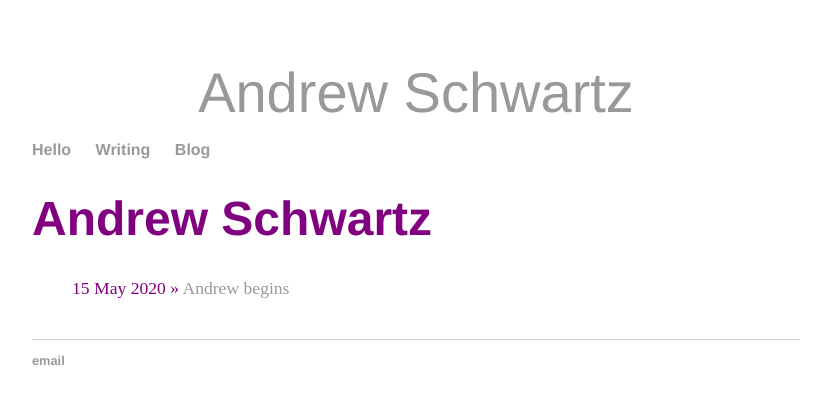
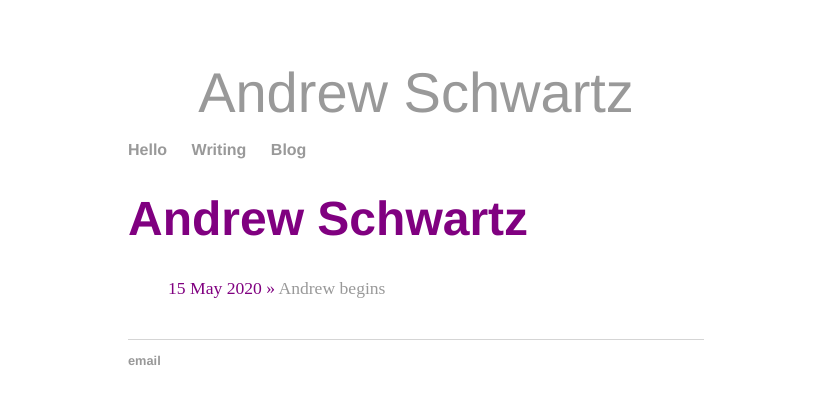
Before and after one commit to aonschwartz/aonschwartz.github.io, a Jekyll site: the page built from blog/index.html, in a window 1280 px wide. Shown: the top 404 px of the page, without its empty margins (224-1055 px from the left). Built offline with Jekyll 4.4.1, drawn with Linux system fonts in a browser that asks for light colours.

Commit message:
Update main.css

```diff
--- a/css/main.css
+++ b/css/main.css
@@ -1,6 +1,6 @@
 body {
     margin: 60px auto;
-    width: 60%;
+    width: 45%;
     color: purple;
 }
 nav ul, footer ul {
@@ -39,6 +39,10 @@ img{
     height: 262px;
     border-radius: 8px;
     float: right;
+    padding-top: 5px;
+    padding-right: 5px;
+    padding-bottom: 5px;
+    padding-left: 5px;
 }
 
 ul.posts {
@@ -54,5 +58,4 @@ ul.posts li {
   text-align: center;
   font-size: 3.5em;
   font-family:'Helvetica', 'Arial', 'Sans-Serif';
-  color: purple;
 }
```
